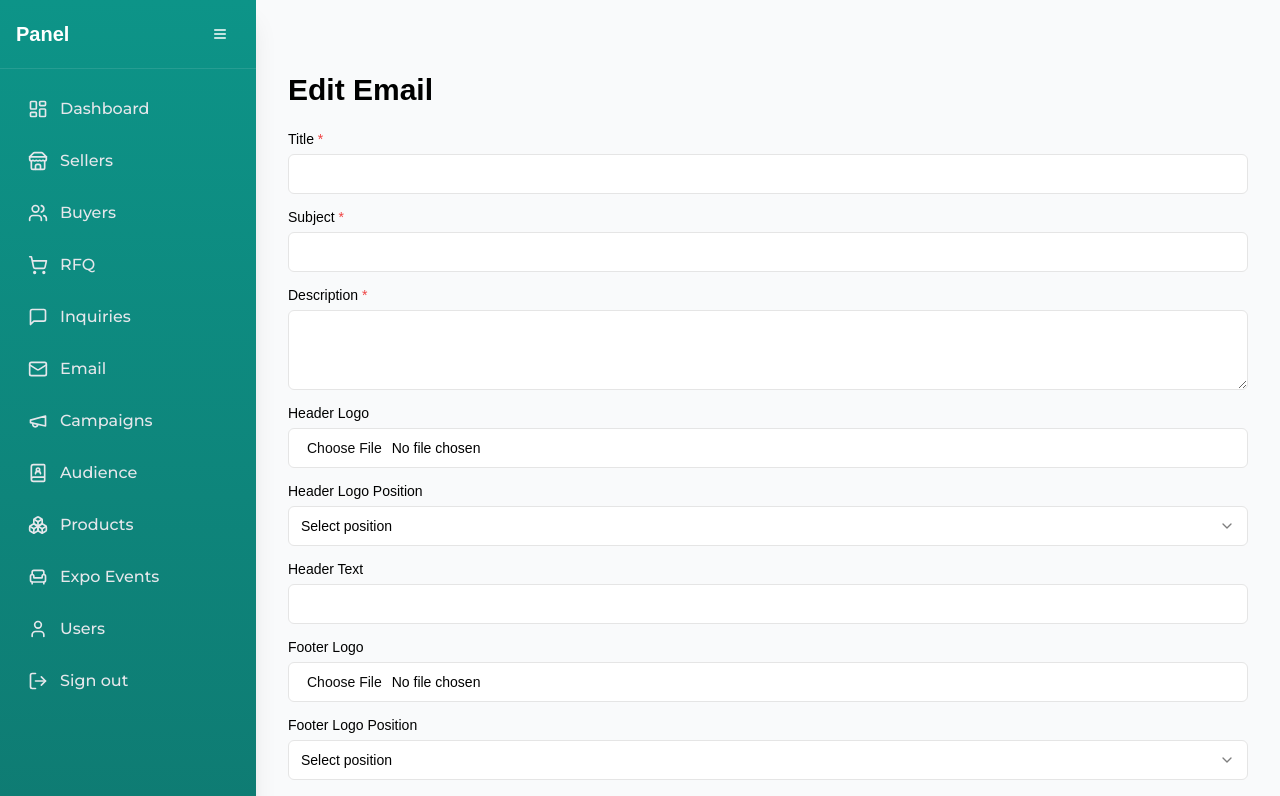
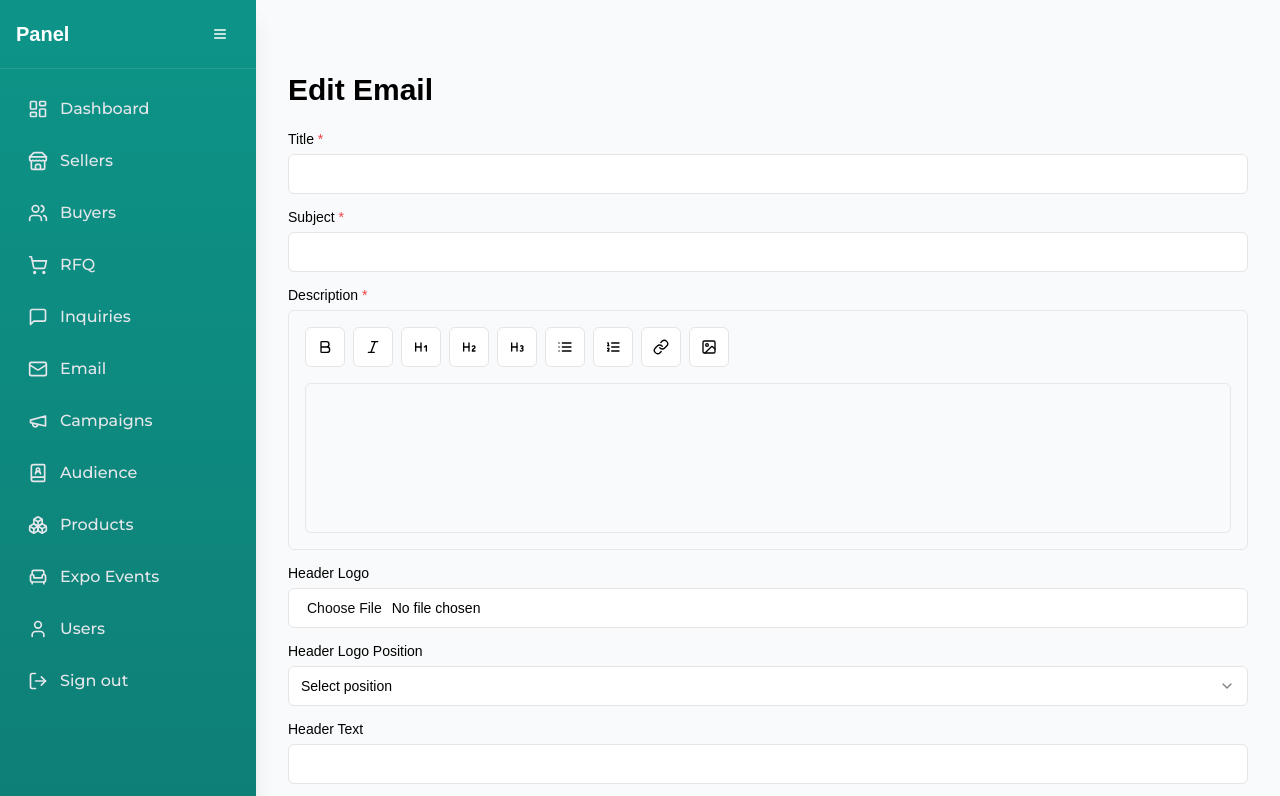
Before and after one commit to Tayyabbutt1133/trade, a Next.js app: page /dashboard/email/1 in a window 1280 px wide. Shown: the top 796 px of the page. Built offline with nearby package versions, Linux system fonts and the light colour scheme.

Commit message:
feat: add RichTextEditor integration and prose styles for enhanced text formatting

```diff
--- a/app/(dashboard)/dashboard/email/components/EmailForm.jsx
+++ b/app/(dashboard)/dashboard/email/components/EmailForm.jsx
@@ -3,8 +3,8 @@ import { useState } from "react"
 import { Button } from "@/components/ui/button"
 import { Input } from "@/components/ui/input"
 import { Label } from "@/components/ui/label"
-import { Textarea } from "@/components/ui/textarea"
 import { Select, SelectContent, SelectItem, SelectTrigger, SelectValue } from "@/components/ui/select"
+import RichTextEditor from "@/components/RichTextEditor"
 
 const positionOptions = [
   { value: "left", label: "Left" },
@@ -15,7 +15,7 @@ const positionOptions = [
 const formFields = [
   { id: "title", label: "Title", type: "text", required: true },
   { id: "subject", label: "Subject", type: "text", required: true },
-  { id: "description", label: "Description", type: "textarea", required: true },
+  { id: "description", label: "Description", type: "rich-text-editor", required: true },
   { id: "header-logo", label: "Header Logo", type: "file", required: false },
   {
     id: "header-logo-position",
@@ -69,13 +69,18 @@ export function EmailForm() {
             <Label htmlFor={field.id}>
               {field.label} {field.required && <span className="text-red-500">*</span>}
             </Label>
-            {field.type === "textarea" ? (
-              <Textarea
-                id={field.id}
-                required={field.required}
-                onChange={handleInputChange}
-                value={formData[field.id] || ""}
-              />
+            {field.type === "rich-text-editor" ? (
+              <RichTextEditor
+              content={formData.description || ''}
+              onChange={(content) => {
+                setFormData(prev => ({
+                  ...prev,
+                  description: content
+                }))
+              }}
+              defaultButtons={true}
+              className="h-[200px]"
+            />
             ) : field.type === "file" ? (
               <Input id={field.id} type="file" required={field.required} onChange={handleFileChange} />
             ) : field.type === "select" ? (
--- /dev/null
+++ b/app/styles/prosecss.css
@@ -0,0 +1,24 @@
+@tailwind base;
+@tailwind components;
+@tailwind utilities;
+
+@layer base {
+  .prose h1 {
+    @apply text-3xl font-bold mt-6 mb-4;
+  }
+  .prose h2 {
+    @apply text-2xl font-semibold mt-5 mb-3;
+  }
+  .prose h3 {
+    @apply text-xl font-medium mt-4 mb-2;
+  }
+  .prose ul {
+    @apply list-disc pl-5 my-3;
+  }
+  .prose ol {
+    @apply list-decimal pl-5 my-3;
+  }
+  .prose li {
+    @apply my-1;
+  }
+}
--- a/components/RichTextEditor.jsx
+++ b/components/RichTextEditor.jsx
@@ -1,64 +1,227 @@
-// components/RichTextEditor.jsx
-import React from 'react';
-import { useEditor, EditorContent } from '@tiptap/react';
-import StarterKit from '@tiptap/starter-kit';
-import Image from '@tiptap/extension-image';
-import Link from '@tiptap/extension-link';
-import Heading from '@tiptap/extension-heading';
-import ListItem from '@tiptap/extension-list-item';
-import BulletList from '@tiptap/extension-bullet-list';
-import OrderedList from '@tiptap/extension-ordered-list';
-import { Button } from '@/components/ui/button';
+import React, { useMemo } from "react"
+import { useEditor, EditorContent } from "@tiptap/react"
+import StarterKit from "@tiptap/starter-kit"
+import Image from "@tiptap/extension-image"
+import Link from "@tiptap/extension-link"
+import Heading from "@tiptap/extension-heading"
+import BulletList from "@tiptap/extension-bullet-list"
+import OrderedList from "@tiptap/extension-ordered-list"
+import ListItem from "@tiptap/extension-list-item"
+import { Button } from "@/components/ui/button"
+import {
+  Bold, Italic, Heading1, Heading2, Heading3,
+  List, ListOrdered, LinkIcon, ImageIcon
+} from "lucide-react"
+import "@/app/styles/prosecss.css"
 
-const RichTextEditor = () => {
+const RichTextEditor = ({
+  // Core functionality
+  content = "<p>Start typing...</p>",
+  onChange = () => {},
+  placeholder = "Start typing...",
+
+  // Optional nested form management
+  sectionId = null,
+  itemId = null,
+  updateItem = null,
+
+  // Customization
+  extensions = [],
+  className = "",
+
+  // Toolbar Configuration
+  defaultButtons = true,
+  customButtons = [],
+
+  // Constraints
+  maxLength = null,
+  required = false,
+
+  // Additional props
+  readOnly = false
+}) => {
+  const editorExtensions = useMemo(() => [
+    StarterKit.configure({
+      heading: false,
+      bulletList: false,
+      orderedList: false,
+      listItem: false,
+    }),
+    Heading.configure({ levels: [1, 2, 3] }),
+    BulletList,
+    OrderedList,
+    ListItem,
+    Image,
+    Link.configure({
+      openOnClick: false,
+    }),
+    ...extensions
+  ], [extensions])
+
   const editor = useEditor({
-    extensions: [
-      StarterKit,
-      Image,
-      Link,
-      Heading.configure({
-        levels: [1, 2, 3],
-      }),
-      ListItem,
-      BulletList,
-      OrderedList,
-    ],
-    immediatelyRender: false,
-    onUpdate : ({editor}) => {
-        onChange(editor.getHTML())
+    extensions: editorExtensions,
+    onUpdate: ({ editor }) => {
+      const html = editor.getHTML()
+
+      // Check max length if specified
+      if (maxLength && html.length > maxLength) {
+        editor.commands.setContent(html.slice(0, maxLength))
+        return
+      }
+
+      onChange(html)
+
+      if (updateItem && sectionId && itemId) {
+        updateItem(sectionId, itemId, "details", html)
+      }
     },
+    content,
     editorProps: {
-        attributes: {
-            class: "min-h-[150px] cursor-text rounded-md border p-5  focus-within:outline-none focus-within:ring-2 focus-within:ring-ring focus-within:ring-offset-2 "
-        }
+      attributes: {
+        class: `min-h-[150px] h-full cursor-text rounded-md border p-5 focus-within:outline-none focus-within:ring-2 focus-within:ring-ring focus-within:ring-offset-2 ${className}`,
+        placeholder: placeholder,
+      },
     },
-    content: '<p>Start typing...</p>',
-  });
+    editable: !readOnly,
+  })
 
-  const handleImageUpload = async (event) => {
-    const file = event.target.files[0];
-    const reader = new FileReader();
-    reader.onloadend = () => {
-      editor.chain().focus().setImage({ src: reader.result }).run();
-    };
-    if (file) {
-      reader.readAsDataURL(file);
+  if (!editor) {
+    return null
+  }
+
+  const addImage = (file) => {
+    const reader = new FileReader()
+    reader.onload = (e) => {
+      const src = e.target?.result
+      if (typeof src === "string") {
+        editor.chain().focus().setImage({ src }).run()
+      }
     }
-  };
+    reader.readAsDataURL(file)
+  }
+
+  const setLink = () => {
+    const previousUrl = editor.getAttributes("link").href
+    const url = window.prompt("Enter the URL of the link:", previousUrl)
+    if (url === null) {
+      return
+    }
+    if (url === "") {
+      editor.chain().focus().extendMarkRange("link").unsetLink().run()
+      return
+    }
+    editor.chain().focus().extendMarkRange("link").setLink({ href: url }).run()
+  }
+
+  const ImageButton = ({ icon }) => {
+    return (
+      <Button
+        variant="outline"
+        size="icon"
+        type="button"
+        disabled={readOnly}
+        onClick={() => {
+          const input = document.createElement("input")
+          input.setAttribute("type", "file")
+          input.setAttribute("accept", "image/*")
+          input.onchange = (event) => {
+            const file = event.target.files[0]
+            if (file) {
+              addImage(file)
+            }
+          }
+          input.click()
+        }}
+      >
+        {icon}
+      </Button>
+    )
+  }
+
+  const defaultEditorButtons = [
+    {
+      icon: <Bold className="h-4 w-4" />,
+      onClick: () => editor.chain().focus().toggleBold().run(),
+      isDisabled: () => !editor.can().chain().focus().toggleBold().run(),
+      isActive: () => editor.isActive("bold")
+    },
+    {
+      icon: <Italic className="h-4 w-4" />,
+      onClick: () => editor.chain().focus().toggleItalic().run(),
+      isDisabled: () => !editor.can().chain().focus().toggleItalic().run(),
+      isActive: () => editor.isActive("italic")
+    },
+    {
+      icon: <Heading1 className="h-4 w-4" />,
+      onClick: () => editor.chain().focus().toggleHeading({ level: 1 }).run(),
+      isActive: () => editor.isActive("heading", { level: 1 })
+    },
+    {
+      icon: <Heading2 className="h-4 w-4" />,
+      onClick: () => editor.chain().focus().toggleHeading({ level: 2 }).run(),
+      isActive: () => editor.isActive("heading", { level: 2 })
+    },
+    {
+      icon: <Heading3 className="h-4 w-4" />,
+      onClick: () => editor.chain().focus().toggleHeading({ level: 3 }).run(),
+      isActive: () => editor.isActive("heading", { level: 3 })
+    },
+    {
+      icon: <List className="h-4 w-4" />,
+      onClick: () => editor.chain().focus().toggleBulletList().run(),
+      isActive: () => editor.isActive("bulletList")
+    },
+    {
+      icon: <ListOrdered className="h-4 w-4" />,
+      onClick: () => editor.chain().focus().toggleOrderedList().run(),
+      isActive: () => editor.isActive("orderedList")
+    },
+    {
+      icon: <LinkIcon className="h-4 w-4" />,
+      onClick: setLink,
+      isActive: () => editor.isActive("link")
+    }
+  ]
+
+  // Combine default and custom buttons
+  const allButtons = [...defaultEditorButtons, ...customButtons]
 
   return (
-    <div>
-      <div className="toolbar">
-        <Button onClick={() => editor.chain().focus().toggleBold().run()}>Bold</Button>
-        <Button onClick={() => editor.chain().focus().toggleItalic().run()}>Italic</Button>
-        <Button onClick={() => editor.chain().focus().setLink({ href: prompt('URL') }).run()}>Link</Button>
-        <Button onClick={() => editor.chain().focus().toggleBulletList().run()}>Bullet List</Button>
-        <Button onClick={() => editor.chain().focus().toggleOrderedList().run()}>Ordered List</Button>
-        <input type="file" accept="image/*" onChange={handleImageUpload} />
-      </div>
-      <EditorContent editor={editor} />
+    <div className="border rounded-md p-4">
+      {!readOnly && defaultButtons && (
+        <div className="flex flex-wrap gap-2 mb-4">
+          {allButtons.map((button, index) => (
+            <Button
+              key={index}
+              variant="outline"
+              type="button"
+              size="icon"
+              onClick={button.onClick}
+              disabled={button.isDisabled?.()}
+              className={button.isActive?.() ? "bg-slate-500" : ""}
+            >
+              {button.icon}
+            </Button>
+          ))}
+          {!readOnly && <ImageButton icon={<ImageIcon className="h-4 w-4" />} />}
+        </div>
+      )}
+      <EditorContent
+        editor={editor}
+        className="prose dark:prose-invert"
+      />
+      {maxLength && (
+        <div className="text-sm text-gray-500 mt-2">
+          {editor.getHTML().length} / {maxLength} characters
+        </div>
+      )}
+      {required && content.trim() === "" && (
+        <div className="text-red-500 text-sm mt-2">
+          This field is required
+        </div>
+      )}
     </div>
-  );
-};
+  )
+}
 
-export default RichTextEditor;
+export default RichTextEditor
```
Also changed, not shown: app/(dashboard)/dashboard/products/components/DescriptionListForm.jsx (+35 -30 lines).
